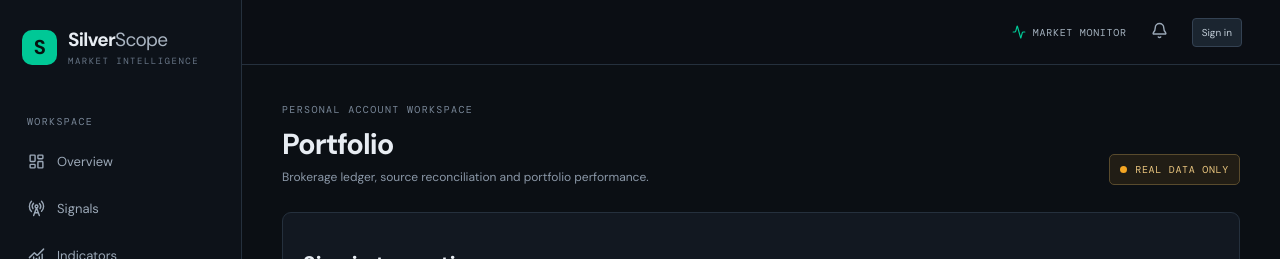
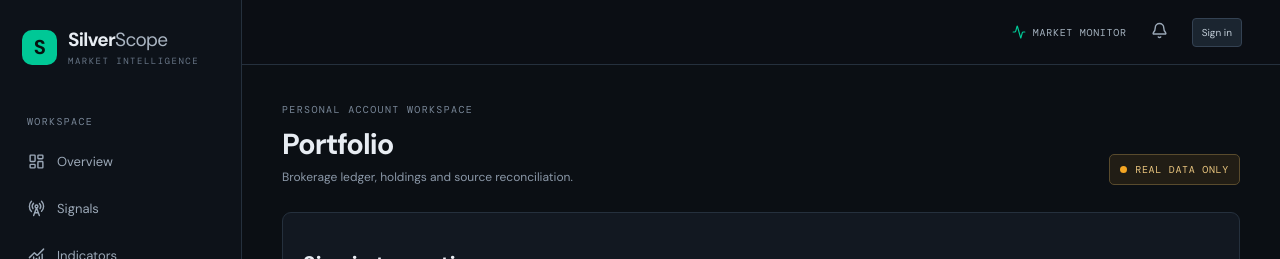
Before and after one commit to reakneel/silverscope, a Next.js app: page /portfolio in a window 1280 px wide. Shown: the top 259 px of the page. Built offline with nearby package versions, Linux system fonts and the light colour scheme; no server answers.

Commit message:
copy: describe currently implemented portfolio workspace accurately

```diff
--- a/app/portfolio/page.tsx
+++ b/app/portfolio/page.tsx
@@ -11,7 +11,7 @@ export default async function PortfolioPage() {
   const user = await getCurrentSupabaseUser();
   return <div className="page-wrap">
     <div className="page-heading">
-      <div><div className="eyebrow">PERSONAL ACCOUNT WORKSPACE</div><h1>Portfolio</h1><p>Brokerage ledger, source reconciliation and portfolio performance.</p></div>
+      <div><div className="eyebrow">PERSONAL ACCOUNT WORKSPACE</div><h1>Portfolio</h1><p>Brokerage ledger, holdings and source reconciliation.</p></div>
       <span className="demo-tag"><span/> REAL DATA ONLY</span>
     </div>
     {!user ? <section className="panel"><h2>Sign in to continue</h2><p className="muted">Portfolio accounts and imported statements are private to the signed-in user.</p><Link className="button-primary portfolio-link" href="/login">Sign in</Link></section> : <>
```
